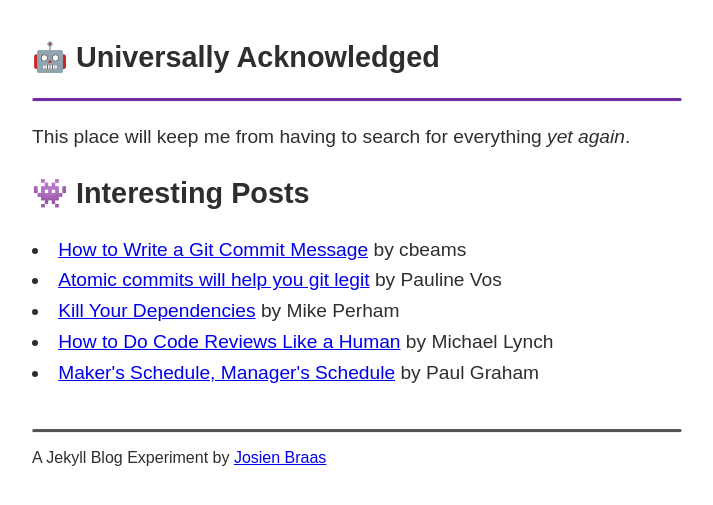
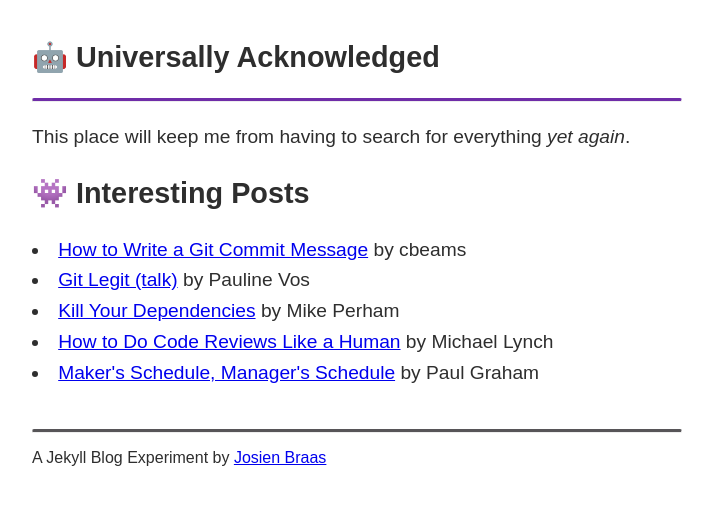
Before and after one commit to josienb/fictional-fungi, a Jekyll site: the page built from index.html, in a window 1280 px wide. Shown: the top 505 px of the page, without its empty margins (283-996 px from the left). Built offline with Jekyll 4.4.1, drawn with Linux system fonts in a browser that asks for light colours.

Commit message:
Update broken link for git legit

```diff
--- a/_data/links.yml
+++ b/_data/links.yml
@@ -2,9 +2,9 @@
   author: cbeams
   url: https://cbea.ms/git-commit/
 
-- title: Atomic commits will help you git legit
+- title: Git Legit (talk)
   author: Pauline Vos
-  url: https://www.pauline-vos.nl/atomic-commits/
+  url: https://pauline-vos.nl/#/talks
 
 - title: Kill Your Dependencies
   author: Mike Perham
```
